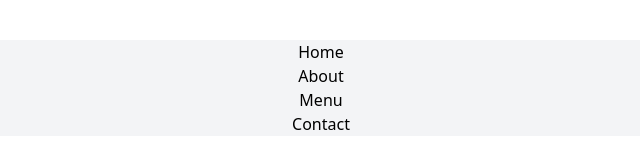
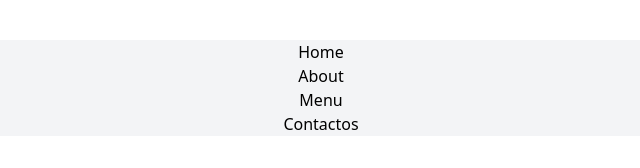
Before and after one commit to Elton10-Lab/codeup-pastelaria, a website: page index.html in a window 1280 px wide. Shown: the full height of the page, 319-959 px from the left. Drawn offline with Linux system fonts and the light colour scheme.

Commit message:
style: editing nav item

```diff
--- a/index.html
+++ b/index.html
@@ -16,7 +16,7 @@
             <li>Home</li>
             <li>About</li>
             <li>Menu</li>
-            <li>Contact</li>
+            <li>Contactos</li>
         </ul>
     </nav>
   </body>
```
